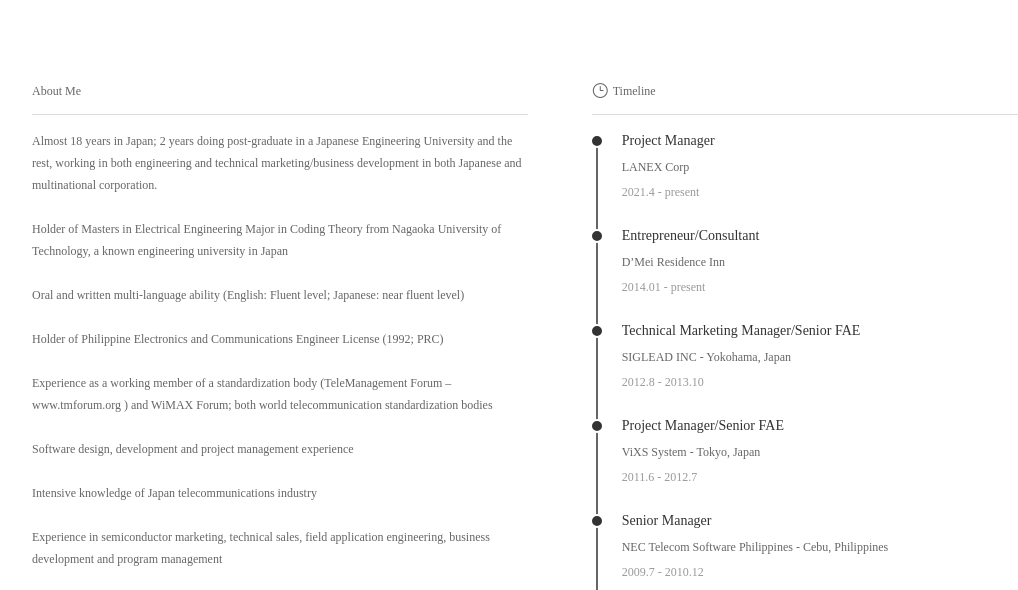
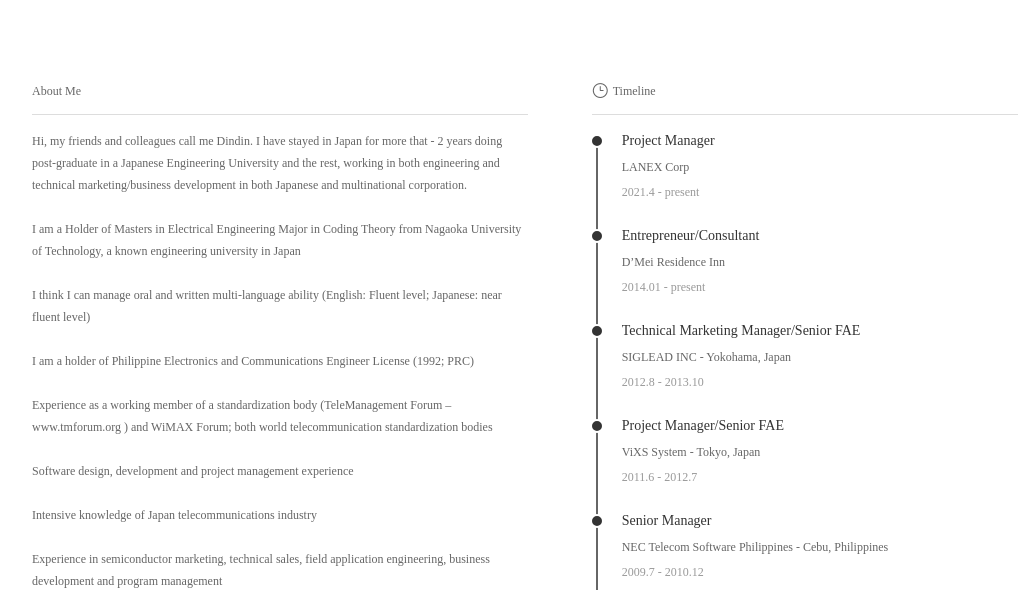
Before and after one commit to dindin-m/Profile, a plain HTML site: page index.html in a window 1280 px wide. Shown: the part 227-817 px from the top of the page, without its empty margins (80-1098 px from the left). Drawn offline with Linux system fonts and the light colour scheme.

Commit message:
Update index.html

```diff
--- a/index.html
+++ b/index.html
@@ -54,13 +54,13 @@
 
                         <h5>About Me</h5>
                         <p>
-                            Almost 18 years in Japan; 2 years doing post-graduate in a Japanese Engineering University and the rest, working in both engineering and technical marketing/business development in both Japanese and multinational corporation.
+                            Hi, my friends and colleagues call me Dindin. I have stayed in Japan for more that - 2 years doing post-graduate in a Japanese Engineering University and the rest, working in both engineering and technical marketing/business development in both Japanese and multinational corporation.
                             <br><br>
-                            Holder of Masters in Electrical Engineering Major in Coding Theory from Nagaoka University of Technology, a known engineering university in Japan
+                            I am a Holder of Masters in Electrical Engineering Major in Coding Theory from Nagaoka University of Technology, a known engineering university in Japan
                             <br><br>
-                            Oral and written multi-language ability (English: Fluent level; Japanese: near fluent level)
+                            I think I can manage oral and written multi-language ability (English: Fluent level; Japanese: near fluent level)
                             <br><br>
-                            Holder of Philippine Electronics and Communications Engineer License (1992; PRC)
+                            I am a holder of Philippine Electronics and Communications Engineer License (1992; PRC)
                             <br><br>
                             Experience as a working member of a standardization body (TeleManagement Forum – www.tmforum.org ) and WiMAX Forum; both world telecommunication standardization bodies
                             <br><br>
```
